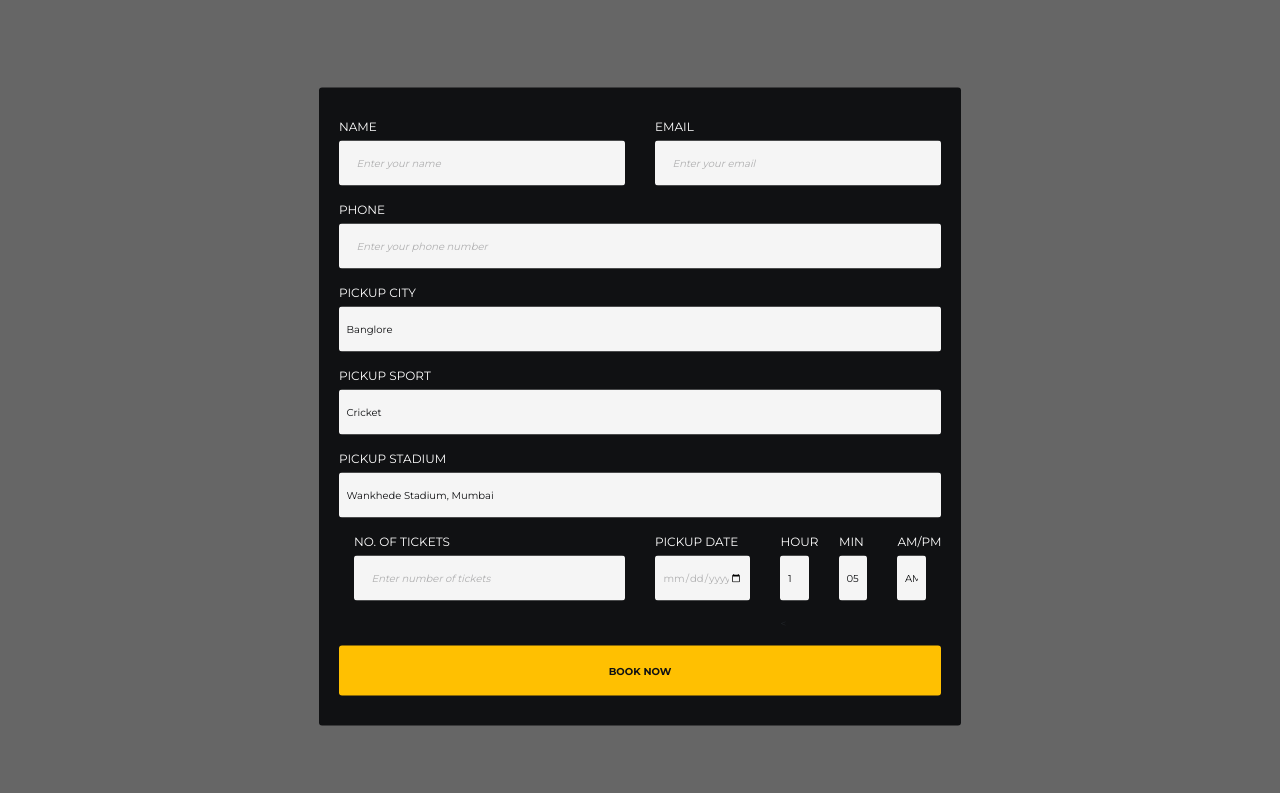
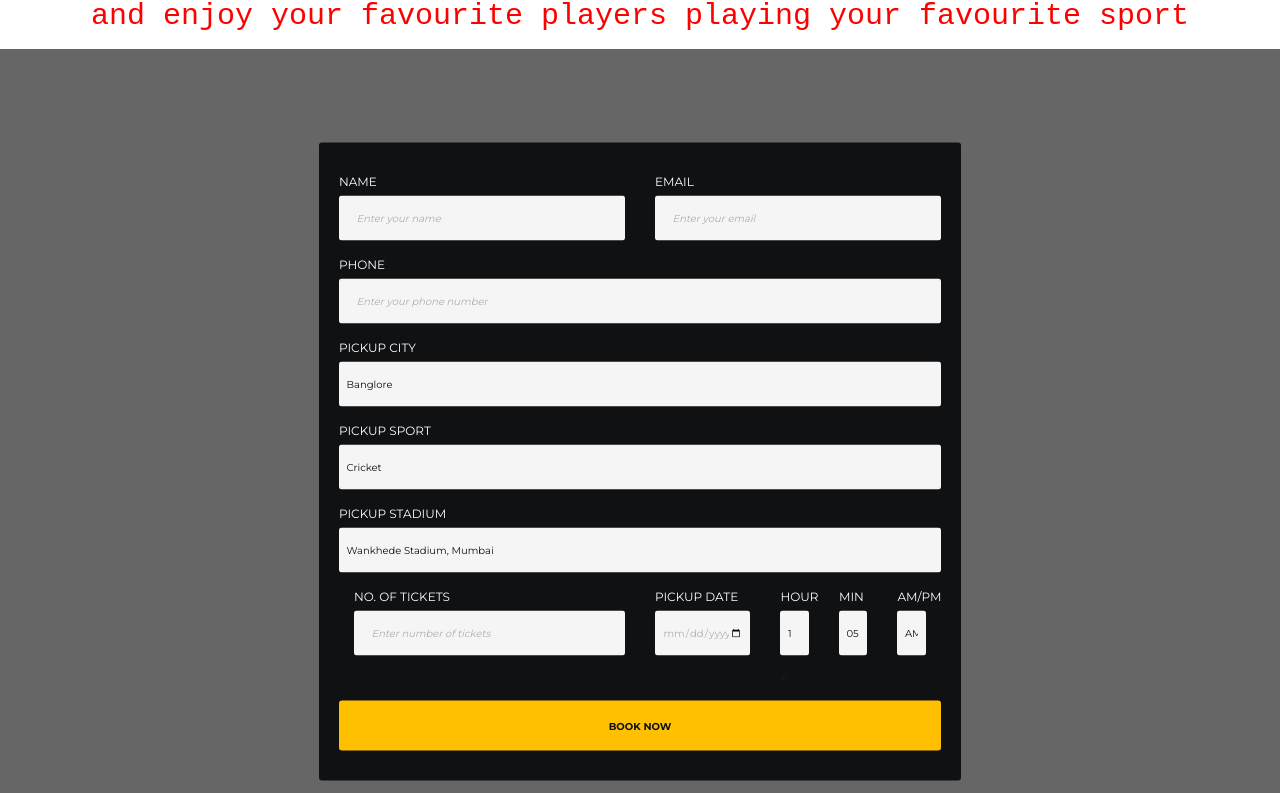
Before and after one commit to IshaSinghVatsa/Sports-Ticket-Management, a plain HTML site: page index.html in a window 1280 px wide. Shown: the part 140-933 px from the top of the page. Drawn offline with nearby package versions, Linux system fonts and the light colour scheme; files that its build step writes are made by us from their sources.

Commit message:
Add files via upload

```diff
--- a/index.html
+++ b/index.html
@@ -7,7 +7,7 @@
 	<meta name="viewport" content="width=device-width, initial-scale=1">
 	<!-- The above 3 meta tags *must* come first in the head; any other head content must come *after* these tags -->
 
-	<title>Booking Form HTML Template</title>
+	<title>Booking Match Tickets</title>
 
 	<!-- Google font -->
 	<link href="https://fonts.googleapis.com/css?family=Montserrat:400,700" rel="stylesheet">
@@ -44,7 +44,7 @@
 	  </div>
 
 	  	<h1 style="font-size: 50px; color: red; text-align: center; font-family: 'Courier New', Courier, monospace;"><b> BOOK YOUR TICKET</b></h1>
-
+	    <p style="font-size: 30px;color: red; text-align: center; font-family: 'Courier New', Courier, monospace;">and enjoy your favourite players playing your favourite sport</p>
 
 
 	<div id="booking" class="section">
```
